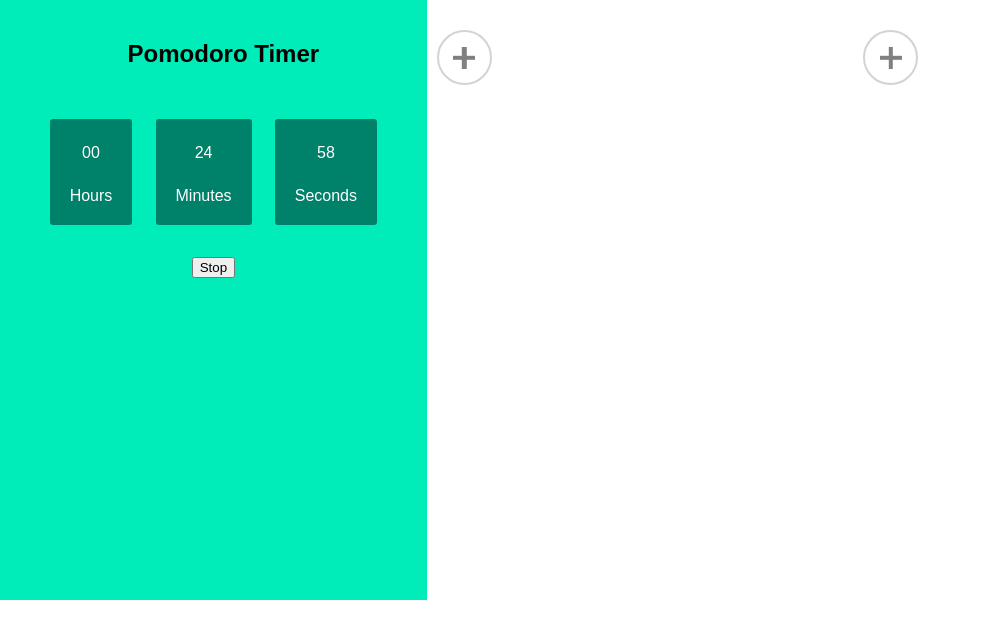
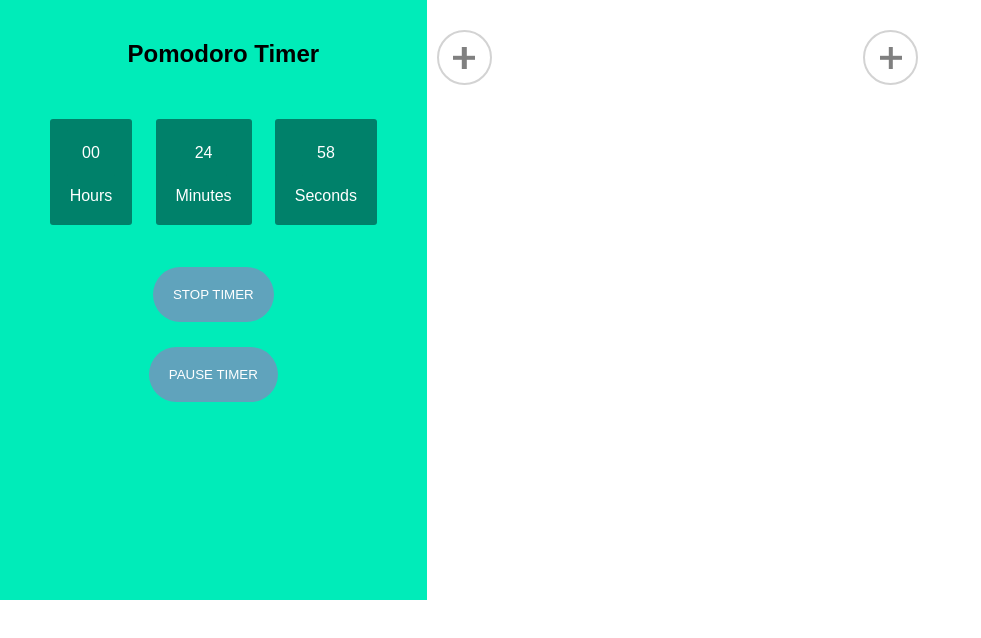
Before and after one commit to jreboqui/MultiTimerApp, a React (Create React App) app: page / in a window 1280 px wide. Both pictures are taken after a click on the button "START TIMER". Shown: the top 638 px of the page, without its empty margins (0-981 px from the left). Built offline with nearby package versions, Linux system fonts and the light colour scheme.

Commit message:
Task 3b: Added a pause timer button

```diff
--- a/src/components/Timer.js
+++ b/src/components/Timer.js
@@ -39,6 +39,7 @@ export class Timer extends React.Component
         this.reduceTimerA = this.reduceTimerA.bind(this);
         this.stopTimerA = this.stopTimerA.bind(this);
         this.resetTimerA = this.resetTimerA.bind(this);
+        this.pauseTimerA = this.pauseTimerA.bind(this);
 
         this.setBaseTimeB = this.setBaseTimeB.bind(this);
         this.startTimerB = this.startTimerB.bind(this);
@@ -78,6 +79,16 @@ export class Timer extends React.Component
             timerStateA: timerStates.NOT_SET,
             timerA: null,
             currentTimeA: moment.duration(this.state.baseTimeA)
+        })
+    }
+
+    pauseTimerA(){
+
+        if (this.state.timerA){
+            clearInterval(this.state.timerA);
+        }
+        this.setState({
+            timerStateA: timerStates.NOT_RUNNING
         })
     }
     reduceTimerA() {
@@ -228,9 +239,9 @@ export class Timer extends React.Component
                     <TimerDisplay currentTime={this.state.currentTimeA}/>
                     <TimerButton startTimer={this.startTimerA}
                     timerState={this.state.timerStateA}
-                    stopTimer={this.stopTimerA} resetTimer={this.resetTimerA}/>
+                    stopTimer={this.stopTimerA} resetTimer={this.resetTimerA} pauseTimer={this.pauseTimerA}/>
                      {
-                    (this.state.timerStateA !== timerStates.RUNNING && this.state.timerStateA !== timerStates.COMPLETE)
+                    (this.state.timerStateA !== timerStates.RUNNING && this.state.timerStateA !== timerStates.COMPLETE && this.state.timerStateA !== timerStates.NOT_RUNNING)
                     &&
                     (<TimerConfig
                         baseTime={this.state.baseTimeA}
@@ -250,7 +261,7 @@ export class Timer extends React.Component
                     timerState={this.state.timerStateB}
                     stopTimer={this.stopTimerB} resetTimer={this.resetTimerB}/>
                       {
-                    (this.state.timerStateA !== timerStates.RUNNING && this.state.timerStateA !== timerStates.COMPLETE)
+                    (this.state.timerStateB !== timerStates.RUNNING && this.state.timerStateB !== timerStates.COMPLETE)
                     &&
                     (<TimerConfig
                         baseTime={this.state.baseTimeB}
@@ -272,7 +283,7 @@ export class Timer extends React.Component
                     timerState={this.state.timerStateC}
                     stopTimer={this.stopTimerC} resetTimer={this.resetTimerC}/>
                       {
-                    (this.state.timerStateA !== timerStates.RUNNING && this.state.timerStateA !== timerStates.COMPLETE)
+                    (this.state.timerStateC !== timerStates.RUNNING && this.state.timerStateC !== timerStates.COMPLETE)
                     &&
                     (<TimerConfig
                         baseTime={this.state.baseTimeC}
--- a/src/components/TimerButton.css
+++ b/src/components/TimerButton.css
@@ -7,3 +7,24 @@
     display: inline-block;
     border: none;
     }
+
+#Stop {
+    color: #fff !important;
+    text-transform: uppercase;
+    background: #60a3bc;
+    padding: 20px;
+    border-radius: 50px;
+
+    border: none;
+    }
+
+
+#Pause {
+    color: #fff !important;
+    text-transform: uppercase;
+    background: #60a3bc;
+    padding: 20px;
+    border-radius: 50px;
+    margin-top: 25px;
+    border: none;
+    }
--- a/src/components/TimerButton.js
+++ b/src/components/TimerButton.js
@@ -24,12 +24,22 @@ class TimerButton extends React.Component {
 
       if (this.props.timerState === timerStates.RUNNING)
         return (
-          <Button bsStyle="danger" onClick={this.props.stopTimer}>Stop</Button>
+          // <Button bsStyle="danger" onClick={this.props.stopTimer}>Stop</Button>
+          <div>
+          <button id="Stop" onClick={this.props.stopTimer}>Stop Timer</button>
+          <br/>
+          <button id="Pause" onClick={this.props.pauseTimer}>Pause Timer</button>
+          </div>
         )
 
       if (this.props.timerState === timerStates.COMPLETE)
       return (
         <Button bsStyle="info" onClick={this.props.stopTimer}>Reset</Button>
+      )
+
+      if (this.props.timerState === timerStates.NOT_RUNNING)
+      return (
+        <Button bsStyle="info" onClick={this.props.startTimer}>Resume</Button>
       )
 
 
--- a/src/timerStates.js
+++ b/src/timerStates.js
@@ -1,3 +1,4 @@
 export const NOT_SET = 0;
 export const RUNNING = 1;
 export const COMPLETE = 2;
+export const NOT_RUNNING = 3;
```
